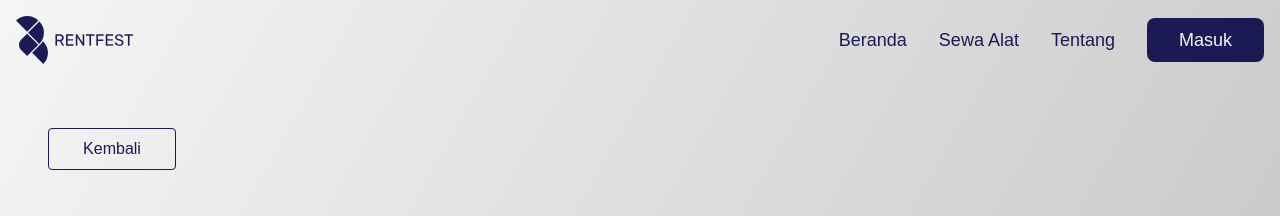
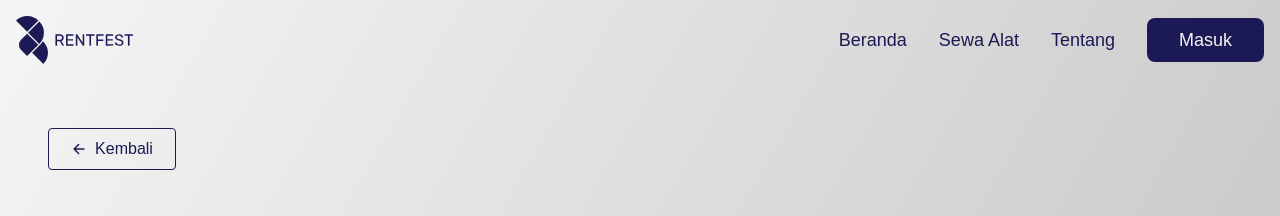
Before and after one commit to DaffaAfdallah/rentfest, a React (Vite) app: page /deskripsi/1 in a window 1280 px wide. Shown: the top 216 px of the page. Built offline with nearby package versions, Linux system fonts and the light colour scheme.

Commit message:
semangat6

```diff
--- a/src/pages/Deskripsi.jsx
+++ b/src/pages/Deskripsi.jsx
@@ -2,6 +2,7 @@ import React from 'react';
 import { useParams, useNavigate } from 'react-router-dom';
 import { Carousel } from 'react-responsive-carousel';
 import 'react-responsive-carousel/lib/styles/carousel.min.css';
+import { IoArrowBack } from 'react-icons/io5';
 import produk3 from '../assets/images/fitur/produk3.png';
 
 const productData = [
@@ -30,13 +31,13 @@ const Deskripsi = () => {
   return (
     <div className="container mx-auto mt-12 p-12 flex flex-col">
       <button
-            className="w-32 border border-[#1b1a55] text-[#1b1a55] py-2 px-4 rounded hover:bg-[#1b1a55] hover:text-white duration-300"
+        className="w-32 border border-[#1b1a55] text-[#1b1a55] py-2 px-4 rounded hover:bg-[#1b1a55] hover:text-white duration-300 flex items-center justify-center"
         onClick={() => navigate(-1)}
       >
+        <IoArrowBack className="mr-2" />
         Kembali
       </button>
       <div className="container mx-auto mb-12 py-12 flex">
-
         <div className="w-1/2 pr-6">
           <Carousel
             showThumbs={false}
@@ -55,7 +56,6 @@ const Deskripsi = () => {
           <p className="text-lg mb-4">{product.price}</p>
           <p className="text-base mb-4">{product.description}</p>
           <div className="flex space-x-4">
-
             <button className="bg-[#1b1a55] text-white py-2 px-4 rounded hover:bg-[#9290c3] duration-300">
               Sewa Sekarang
             </button>
```
Lines whose indentation alone changed are shown as unchanged.
